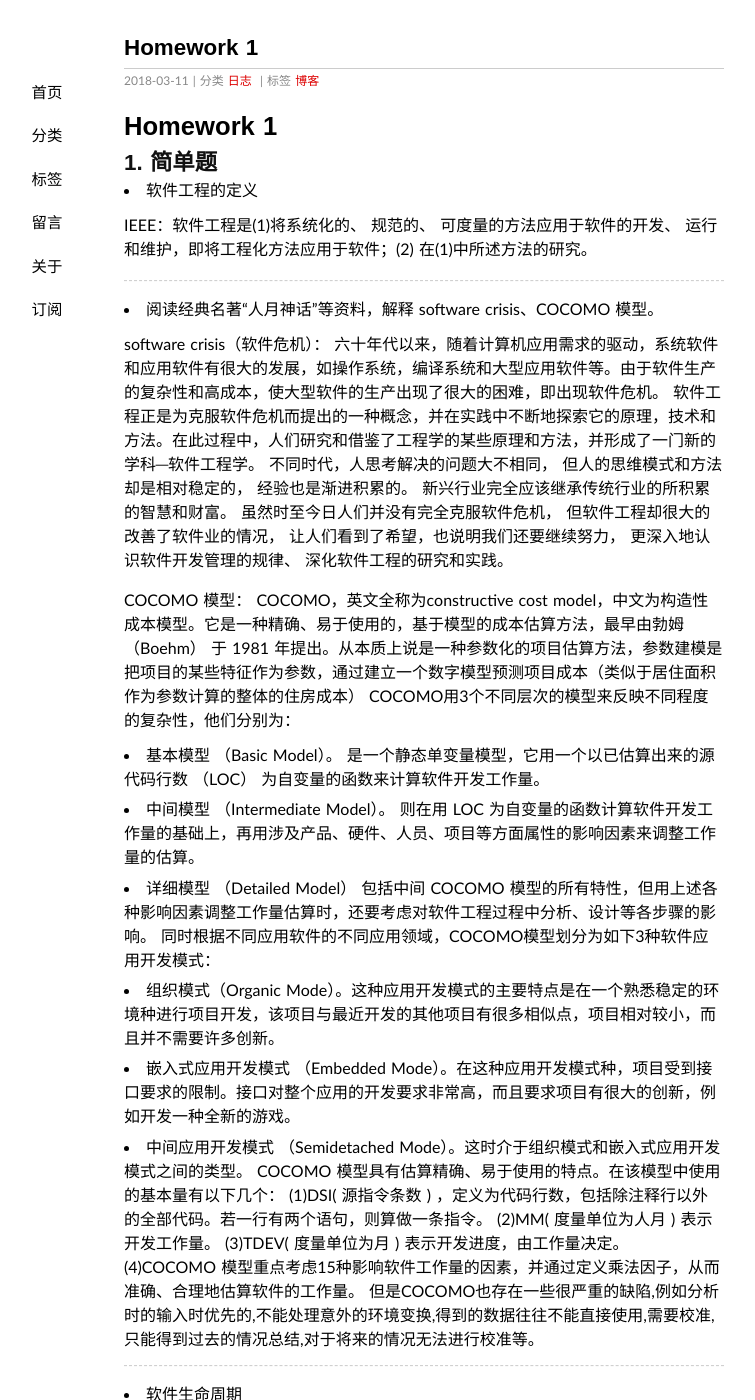
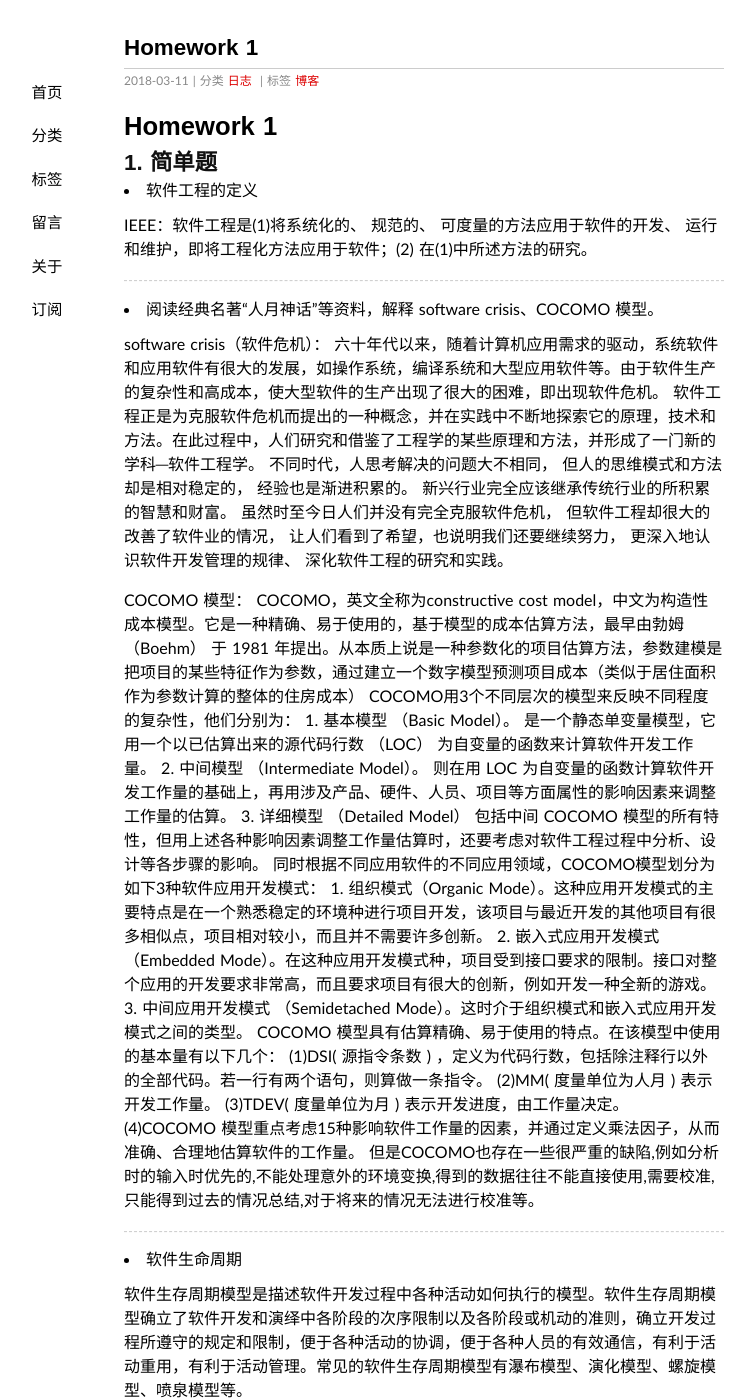
Before and after one commit to alexandrali3/alexandrali3.github.io, a Jekyll site: the page built from _posts/2018-03-11-homework1.md, in a window 1280 px wide and 1400 px high. Shown: the whole window, without its empty margins (216-971 px from the left). Built offline with Jekyll 4.4.1, drawn with Linux system fonts in a browser that asks for light colours.

Commit message:
Submit homework1 v1.1

```diff
--- a/_posts/2018-03-11-homework1.md
+++ b/_posts/2018-03-11-homework1.md
@@ -26,13 +26,13 @@ software crisis（软件危机）：
 COCOMO 模型：
 COCOMO，英文全称为constructive cost model，中文为构造性成本模型。它是一种精确、易于使用的，基于模型的成本估算方法，最早由勃姆 （Boehm） 于 1981 年提出。从本质上说是一种参数化的项目估算方法，参数建模是把项目的某些特征作为参数，通过建立一个数字模型预测项目成本（类似于居住面积作为参数计算的整体的住房成本）
 COCOMO用3个不同层次的模型来反映不同程度的复杂性，他们分别为：
- - 基本模型 （Basic Model）。 是一个静态单变量模型，它用一个以已估算出来的源代码行数 （LOC） 为自变量的函数来计算软件开发工作量。
- - 中间模型 （Intermediate Model）。 则在用 LOC 为自变量的函数计算软件开发工作量的基础上，再用涉及产品、硬件、人员、项目等方面属性的影响因素来调整工作量的估算。
- - 详细模型 （Detailed Model） 包括中间 COCOMO 模型的所有特性，但用上述各种影响因素调整工作量估算时，还要考虑对软件工程过程中分析、设计等各步骤的影响。
+    1. 基本模型 （Basic Model）。 是一个静态单变量模型，它用一个以已估算出来的源代码行数 （LOC） 为自变量的函数来计算软件开发工作量。
+    2. 中间模型 （Intermediate Model）。 则在用 LOC 为自变量的函数计算软件开发工作量的基础上，再用涉及产品、硬件、人员、项目等方面属性的影响因素来调整工作量的估算。
+    3. 详细模型 （Detailed Model） 包括中间 COCOMO 模型的所有特性，但用上述各种影响因素调整工作量估算时，还要考虑对软件工程过程中分析、设计等各步骤的影响。
 同时根据不同应用软件的不同应用领域，COCOMO模型划分为如下3种软件应用开发模式：
- - 组织模式（Organic Mode）。这种应用开发模式的主要特点是在一个熟悉稳定的环境种进行项目开发，该项目与最近开发的其他项目有很多相似点，项目相对较小，而且并不需要许多创新。
- - 嵌入式应用开发模式 （Embedded Mode）。在这种应用开发模式种，项目受到接口要求的限制。接口对整个应用的开发要求非常高，而且要求项目有很大的创新，例如开发一种全新的游戏。
- - 中间应用开发模式 （Semidetached Mode）。这时介于组织模式和嵌入式应用开发模式之间的类型。
+    1. 组织模式（Organic Mode）。这种应用开发模式的主要特点是在一个熟悉稳定的环境种进行项目开发，该项目与最近开发的其他项目有很多相似点，项目相对较小，而且并不需要许多创新。
+    2. 嵌入式应用开发模式 （Embedded Mode）。在这种应用开发模式种，项目受到接口要求的限制。接口对整个应用的开发要求非常高，而且要求项目有很大的创新，例如开发一种全新的游戏。
+    3. 中间应用开发模式 （Semidetached Mode）。这时介于组织模式和嵌入式应用开发模式之间的类型。
 COCOMO 模型具有估算精确、易于使用的特点。在该模型中使用的基本量有以下几个： (1)DSI( 源指令条数 ) ，定义为代码行数，包括除注释行以外的全部代码。若一行有两个语句，则算做一条指令。 (2)MM( 度量单位为人月 ) 表示开发工作量。 (3)TDEV( 度量单位为月 ) 表示开发进度，由工作量决定。 (4)COCOMO 模型重点考虑15种影响软件工作量的因素，并通过定义乘法因子，从而准确、合理地估算软件的工作量。
 但是COCOMO也存在一些很严重的缺陷,例如分析时的输入时优先的,不能处理意外的环境变换,得到的数据往往不能直接使用,需要校准,只能得到过去的情况总结,对于将来的情况无法进行校准等。
 
@@ -54,11 +54,11 @@ COCOMO 模型具有估算精确、易于使用的特点。在该模型中使用
 --------------
 
 - 解释 CMMI 的五个级别。例如：Level 1 - Initial：无序，自发生产模式。
-    - Maturity Level1 - Initial初始级：无序，自发生产模式。软件过程是无序的，有时甚至是混乱的，对过程几乎没有定义，成功取决于个人努力。管理是反应式的。
-    - Maturity Level 2 - Managed可管理级：建立了基本的项目管理过程来跟踪费用、进度和功能特性。制定了必要的过程纪律，能重复早先类似应用项目取得的成功经验。
-    - Maturity Level 3 - Defined 已定义级：已将软件管理和工程两方面的过程文档化、标准化，并综合成该组织的标准软件过程。所有项目均使用经批准、剪裁的标准软件过程来开发和维护软件，软件产品的生产在整个软件过程是可见的。
-    - Maturity Level 4 - Quantitatively Managed量化管理级：分析对软件过程和产品质量的详细度量数据，对软件过程和产品都有定量的理解与控制。管理有一个作出结论的客观依据，管理能够在定量的范围内预测性能。
-    - Maturity Level 5 - Optimizing优化管理级：过程的量化反馈和先进的新思想、新技术促使过程持续不断改进。
+    1. Maturity Level1 - Initial初始级：无序，自发生产模式。软件过程是无序的，有时甚至是混乱的，对过程几乎没有定义，成功取决于个人努力。管理是反应式的。
+    2. Maturity Level 2 - Managed可管理级：建立了基本的项目管理过程来跟踪费用、进度和功能特性。制定了必要的过程纪律，能重复早先类似应用项目取得的成功经验。
+    3. Maturity Level 3 - Defined 已定义级：已将软件管理和工程两方面的过程文档化、标准化，并综合成该组织的标准软件过程。所有项目均使用经批准、剪裁的标准软件过程来开发和维护软件，软件产品的生产在整个软件过程是可见的。
+    4. Maturity Level 4 - Quantitatively Managed量化管理级：分析对软件过程和产品质量的详细度量数据，对软件过程和产品都有定量的理解与控制。管理有一个作出结论的客观依据，管理能够在定量的范围内预测性能。
+    5. Maturity Level 5 - Optimizing优化管理级：过程的量化反馈和先进的新思想、新技术促使过程持续不断改进。
 
 ---------------
 
@@ -67,7 +67,7 @@ COCOMO 模型具有估算精确、易于使用的特点。在该模型中使用
 CMMI全称是能力成熟度模型集成，可以看作是成功企业如何做好软件的一些习惯、做法、准则等的集合，是如何做好软件的最佳实践的集合。其目的是帮助软件企业对软件工程过程进行管理和改进，增强开发与改进能力，从而能按时地、不超预算地开发出高质量的软件。其所依据的想法是：只要集中精力持续努力去建立有效的软件工程过程的基础结构，不断进行管理的实践和过程的改进，就可以克服软件开发中的困难。CMMI为改进一个组织的各种过程提供了一个单一的集成化框架，新的集成模型框架消除了各个模型的不一致性，减少了模型间的重复，增加透明度和理解，建立了一个自动的、可扩展的框架。因而能够从总体上改进组织的质量和效率。
 
 ## 2. 解释 PSP 各项指标及技能要求
-###### 阅读《现代软件工程》的 PSP: Personal Software Process 章节。 http://www.cnblogs.com/xinz/archive/2011/11/27/2265425.html
+#### 阅读《现代软件工程》的 PSP: Personal Software Process 章节。 http://www.cnblogs.com/xinz/archive/2011/11/27/2265425.html
 按表格 PSP 2.1， 了解一个软件工程师在接到一个任务之后要做什么，需要哪些技能，解释你打算如何统计每项数据？ （期末考核，每人按开发阶段提交这个表）
 
 统计数据时，需要首先寻找其他组织或是自己曾经的类似的项目的PSP时间。接着针对自己的项目，对于PSP中的每一项，与其他项目的对应项进行各方面难度的比较，从而估计出时间。
```
